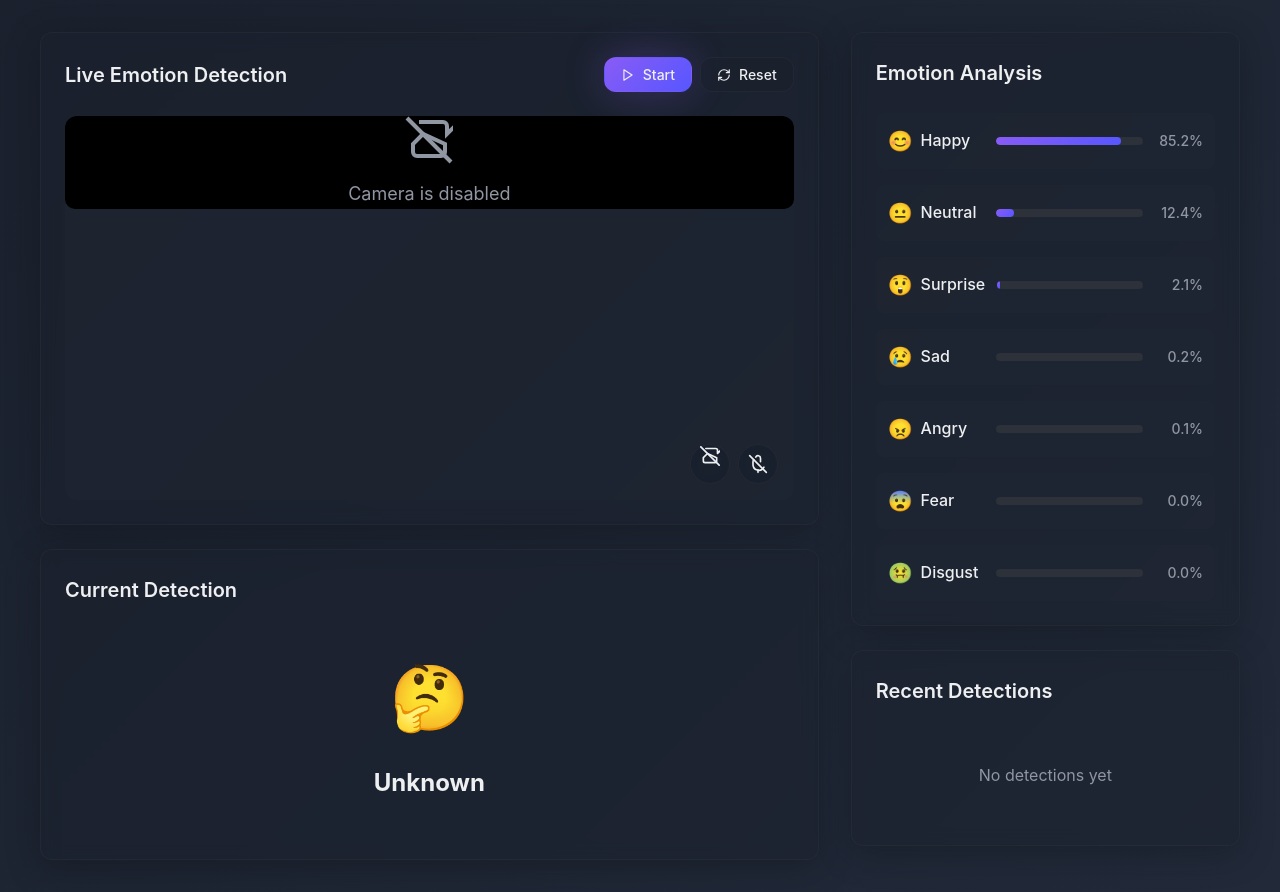
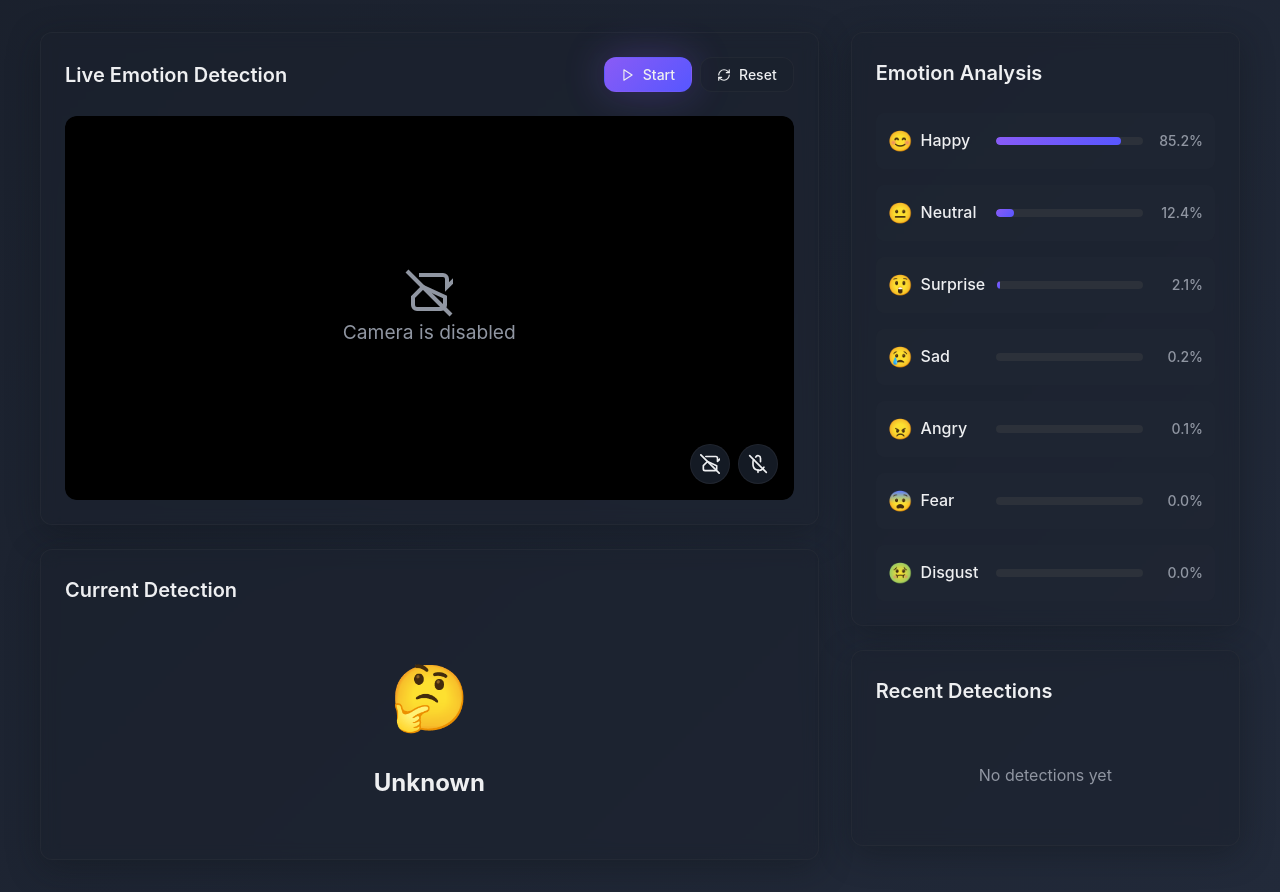
Before and after one commit to Wills17/Mood-Dectector-Playground, a Flask app: page /detect in a window 1280 px wide. Shown: the part 65-957 px from the top of the page. Run offline with Flask 3, Linux system fonts and the light colour scheme.

Commit message:
Fix camera off state to fill container for consistency.

```diff
--- a/static/styles.css
+++ b/static/styles.css
@@ -632,8 +632,8 @@ body {
 
 .camera-feed {
     position: relative;
-    width: auto;
-    aspect-ratio: auto; /* keeps webcam-like proportion */
+    width: 100%;
+    height: 100%;
     background: #000;
     overflow: hidden;
     border-radius: 10px;
@@ -643,19 +643,22 @@ body {
     display: flex;
     flex-direction: column;
     align-items: center;
-    justify-content: center;
-    height: auto;
+    justify-content: center; /* center vertically */
+    width: 100%;
+    height: 100%; /* fill the container */
     color: hsl(var(--muted-foreground));
+    text-align: center;
 }
+
 
 .camera-off-icon {
     width: 3rem;
     height: 3rem;
-    margin-bottom: 1rem;
+    position: relative;
 }
 
 .camera-off-text {
-    font-size: 1.125rem;
+    font-size: 1.2rem;
     margin: 0;
 }
 
```
